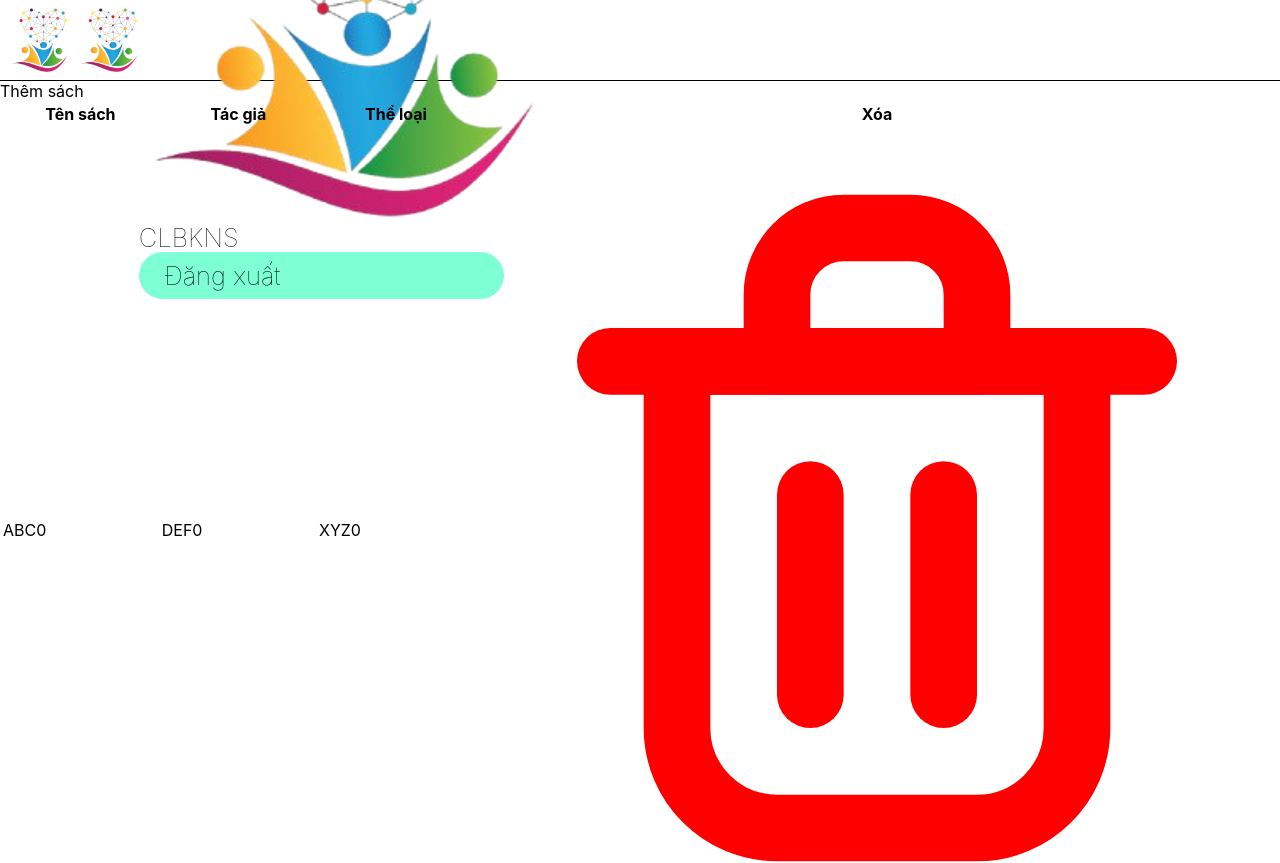
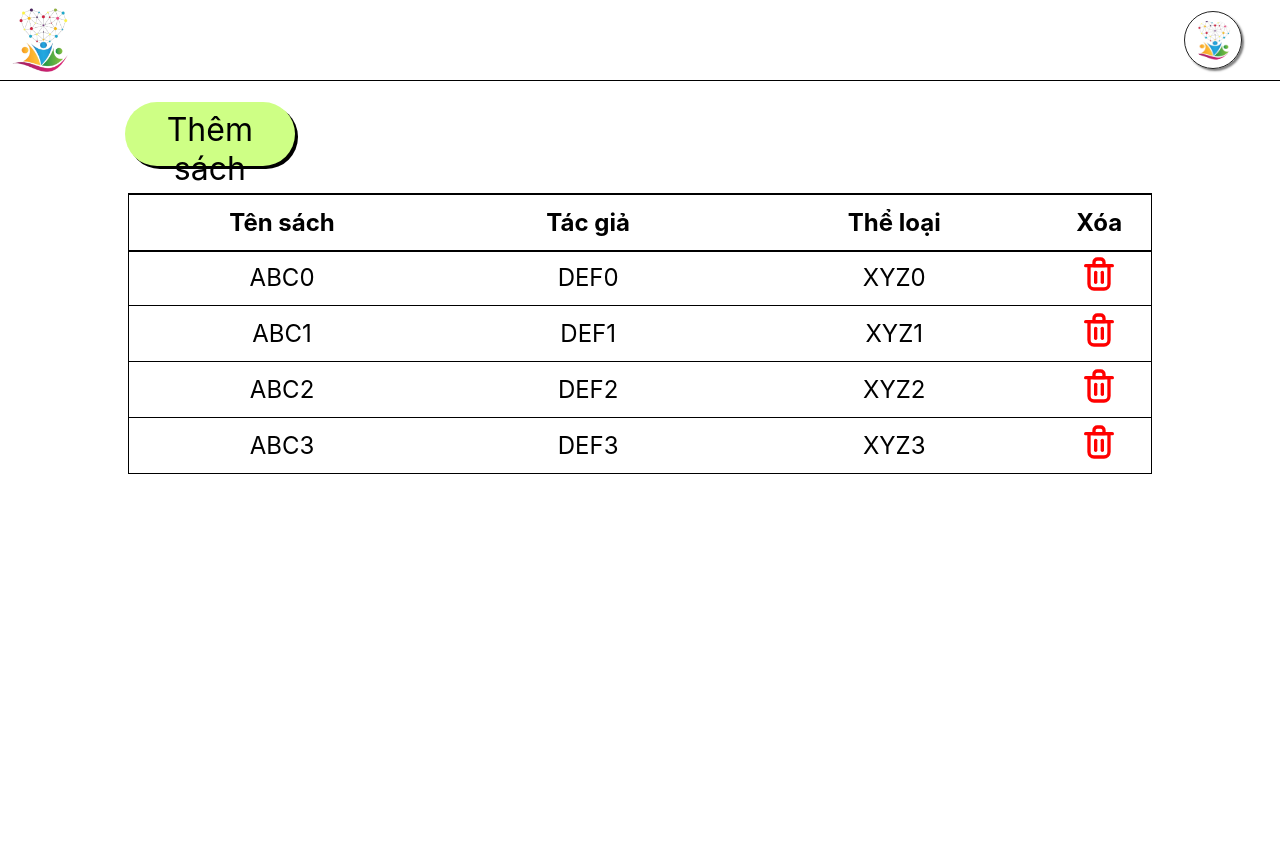
Before and after one commit to namikazeminato2610/OnLib, a React (Create React App) app: page / in a window 1280 px wide. Shown: the top 863 px of the page. After the commit the page ends 800 px from the top, so only its background shows below. Built offline with nearby package versions, Linux system fonts and the light colour scheme.

Commit message:
Add files via upload

```diff
--- a/src/styles/index.css
+++ b/src/styles/index.css
@@ -39,119 +39,245 @@ code {
   margin-bottom: auto;
 }
 
-.header img {
+.logo {
   height: 80%;
   margin-left: 12px;
 }
 
-.header h1:hover {
-  color: rgb(255, 0, 0);
+.pfp {
+  margin-left: auto;
+  margin-right: 3vw;
+  height: 5vh;
+  width: 5vh;
+  padding: 1vh;
+  border-radius: 50%;
+  border: 1px solid rgba(0, 0, 0, 0.863);
+  box-shadow: 2px 2px 2px rgba(0, 0, 0, 0.5);
+}
+
+.pfp:hover {
+  background-color: rgba(0, 0, 0, 0.2);
+  filter: brightness(80%);
+}
+
+.pfp:active {
+  box-shadow: 0 0;
+  translate: 2px 2px;
+}
+
+#cardInfo {
+  background-color: white;
+  z-index: 2;
+  display: flex;
+  margin-left: 3vw;
+  align-items: center;
+  gap: 12px;
+  position: absolute;
+  top: 12vh;
+  right: 3vw;
+  width: 300px;
+  height: 150px;
+  border-radius: 10px;
+  transition: 0.5s;
+}
+
+#cardInfo.show {
+  max-height: 150px;
+  border: 1px solid black;
+}
+
+#cardInfo.hide {
+  max-height: 0;
+  border: none;
+  overflow: hidden;
+  outline: none;
+}
+
+#cardInfo img {
+  width: 20%;
+  margin-left: 12px;
+  padding-right: 12px;
+  transition: 0.7s;
+}
+
+#cardInfo img.show {
+  max-width: 20%;
+}
+
+#cardInfo img.hide {
+  max-width: 0;
+  overflow: hidden;
+}
+
+#nameLogOut {
+  display: flex;
+  flex-direction: column;
+  justify-items: end;
+  height: 100px;
+  padding-left: 20px;
+  margin-top: auto;
+  margin-bottom: auto;
+  margin-right: 1vw;
+  border-left: 1px solid black;
+  transition: 0.3s;
+}
+
+#nameLogOut.hide {
+  max-height: 0;
+  overflow: hidden;
+}
+
+#nameLogOut.show {
+  max-height: 100px;
+}
+
+.nameInfo {
+  text-align: left;
+  width: 100%;
+  font-size: 20px;
+  font-weight: 500 !important;
 }
 
 .logout {
-  margin-right: 3vw;
-  margin-left: auto;
   background-color: aquamarine;
-  padding: 1vh 2vw;
+  font-size: 15px !important;
+  padding-top: 1.6vh;
+  padding-bottom: 2.4vh;
+  width: 90px !important;
+  text-align: center;
   border-radius: 3vw;
   translate: 0 -1px;
+  box-shadow: 2px 2px 2px black;
 }
 
 .logout:hover {
   cursor: pointer;
   background-color: lightblue;
   color: green;
-  box-shadow: 1px 1px;
 }
 
 .logout:active {
   box-shadow: 0 0;
-  translate: 1px 1px;
+  translate: 2px 2px;
 }
 
-.change {
-  width: 8vh;
-  height: 8vh;
-  margin-right: 2vw;
-  margin-top: 2.8vh;
-  display: none;
+/* BookList */
+
+.addBook, .submit {
+  font-size: 4vh;
+  text-align: center;
+  padding: 1vh;
+  border-radius: 6vh;
+  margin-left: calc(10vw - 3px);
+  margin-top: calc(3vh - 3px);
+  margin-bottom: calc(3vh + 3px);
+  height: 6vh;
+  background-color: rgb(206, 255, 133);
+  width: 12vw;
+  box-shadow: 3px 3px black;
 }
 
-.change .line {
-  width: 6vh;
-  height: 0.6vh;
-  border-radius: 1vh;
-  margin: 0.5vh 0 0.5vh 0;
-  background: black;
-  transition: all 0.3s ease-out;
+.addBook:hover, .submit:hover {
+  background-color: #00FF00;
 }
 
-@media screen and (max-width: 1080px) {
-  .header img {
-    order: 1;
-    content: url("../pics/verlog.png");
-    margin-right: auto;
+.addBook:active, .submit:active {
+  translate: 3px 3px;
+  box-shadow: 0 0;
 }
 
-  .logout {
-    order: 2;
-    margin-right: 3vw;
+.bookList {
+  font-size: 3vh;
+  width: 80vw;
+  height: 75.9vh;
+  overflow: scroll;
+  margin-top: 2vh;
   margin-left: auto;
+  margin-right: auto;
+  text-align: center;
 }
 
-  .change {
-    order: 3;
-    display: flex;
-    flex-direction: column;
+.bookList img {
+  width: 5vh;
+  margin-top: -1px;
+  margin-left: -1px;
 }
 
-  .change.open .line:first-child {
-    transform: rotate(45deg) translate(1.2vh, 1.1vh);
+td:last-child:hover img {
+  filter: drop-shadow(3px 3px 5px rgb(255, 122, 122));
 }
 
-  .change.open .line:nth-child(2) {
-    transform: rotate(45deg);
+td:last-child:active img {
+  translate: 1px 1px;
+  filter: drop-shadow(0 0);
 }
 
-  .change.open .line:nth-child(3) {
-    transform: rotate(-45deg) translate(1.2vh, -1vh);
+table, th, td {
+  border-top: 1px solid black;
+  border-bottom: 1px solid black;
+  border-collapse: collapse;
 }
 
-  .choice {
-    order: 4;
-    margin-left: 0;
-    display: none;
+tr {
+  height: 7vh;
 }
 
-  .responsive .choice {
-    box-sizing: border-box;
-    display: block;
-    position: absolute;
-    height: 7vh;
-    animation: slideDown 0.3s forwards;
-    top: 10vh;
-    border-bottom: 1px solid black;
-    left: 0;
-    width: 100vw;
+thead {
+  position: sticky;
+  top: 1px;
+  box-shadow: 0 1.5px 0 black, 1.5px 0 0 black, -1.5px 0 0 black, 0 -1.5px 0 black;
   background-color: white;
-    padding: 1vh;
   z-index: 1;
 }
 
-  @keyframes slideDown {
-    0% {
-      opacity: 0;
-      transform: translateY(-10vh);
-    }
-    100% {
-      opacity: 1;
-      transform: translateY(0);
-    }
+table {
+  border-top: 1.5px solid black;
+  border-left: 1.5px solid black;
+  border-right: 1.5px solid black;
 }
 
-  .responsive .bor {
-    top: calc(17vh - 1px);
-    border-bottom-left-radius: 2vh;
-    border-bottom-right-radius: 2vh;
+td:first-child {
+  border-left: 1px solid black;
 }
+
+td:last-child {
+  border-right: 1px solid black;
 }
+
+tr:hover:has(td:last-child:hover) td {
+  background-color: inherit;
+}
+
+tr:hover td {
+  background-color: wheat;
+}
+
+/* Add Book Form */
+
+.addBookForm {
+  display: flex;
+  flex-direction: column;
+  gap: 1vh;
+  width: 80vw;
+  height: fit-content;
+  margin-left: 10vw;
+  margin-top: 5vh;
+  font-size: 3vh;
+}
+
+.infoInput {
+  display: flex;
+  gap: 5vw;
+  justify-content: center;
+  align-items: center;
+}
+
+label {
+  width: 10vw;
+  text-align: center;
+}
+
+input[type="text"] {
+  width: 50vw;
+  height: 5vh;
+}
```
Lines whose indentation alone changed are shown as unchanged.
